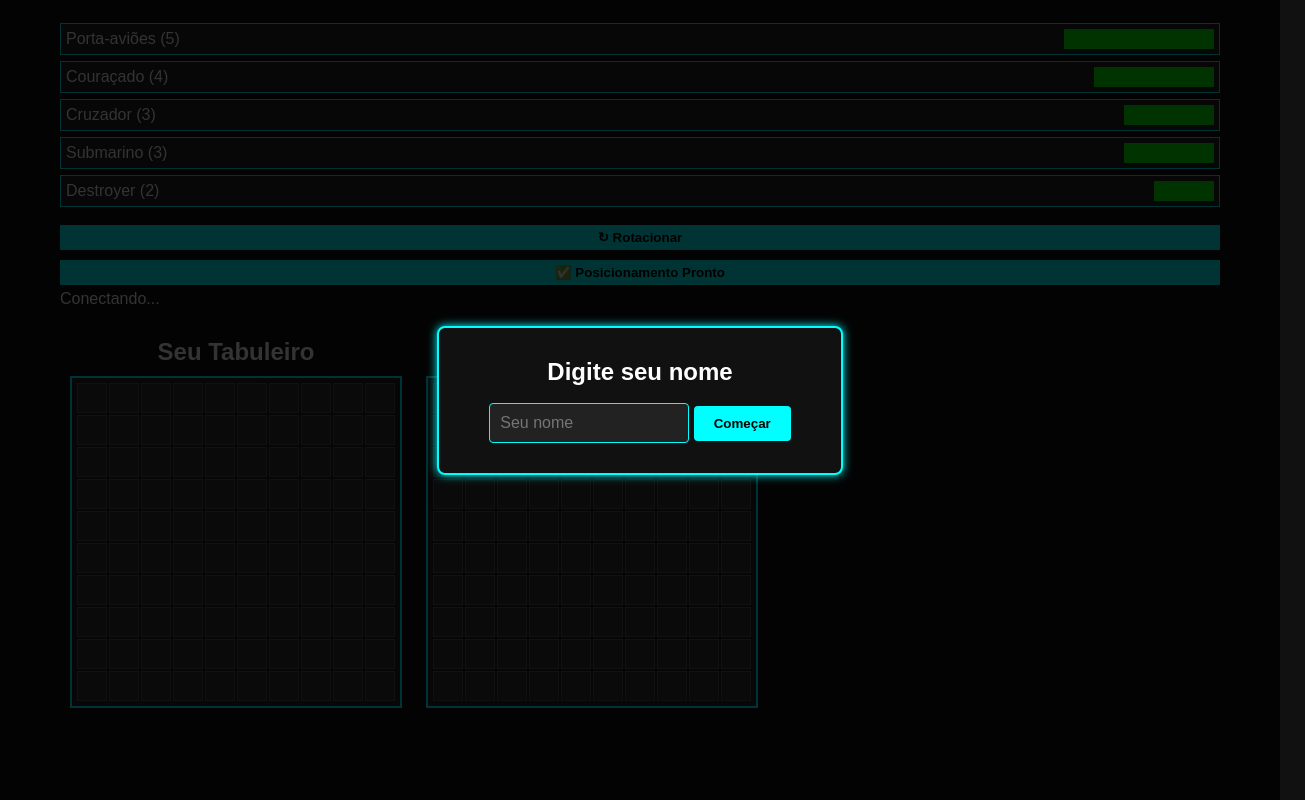
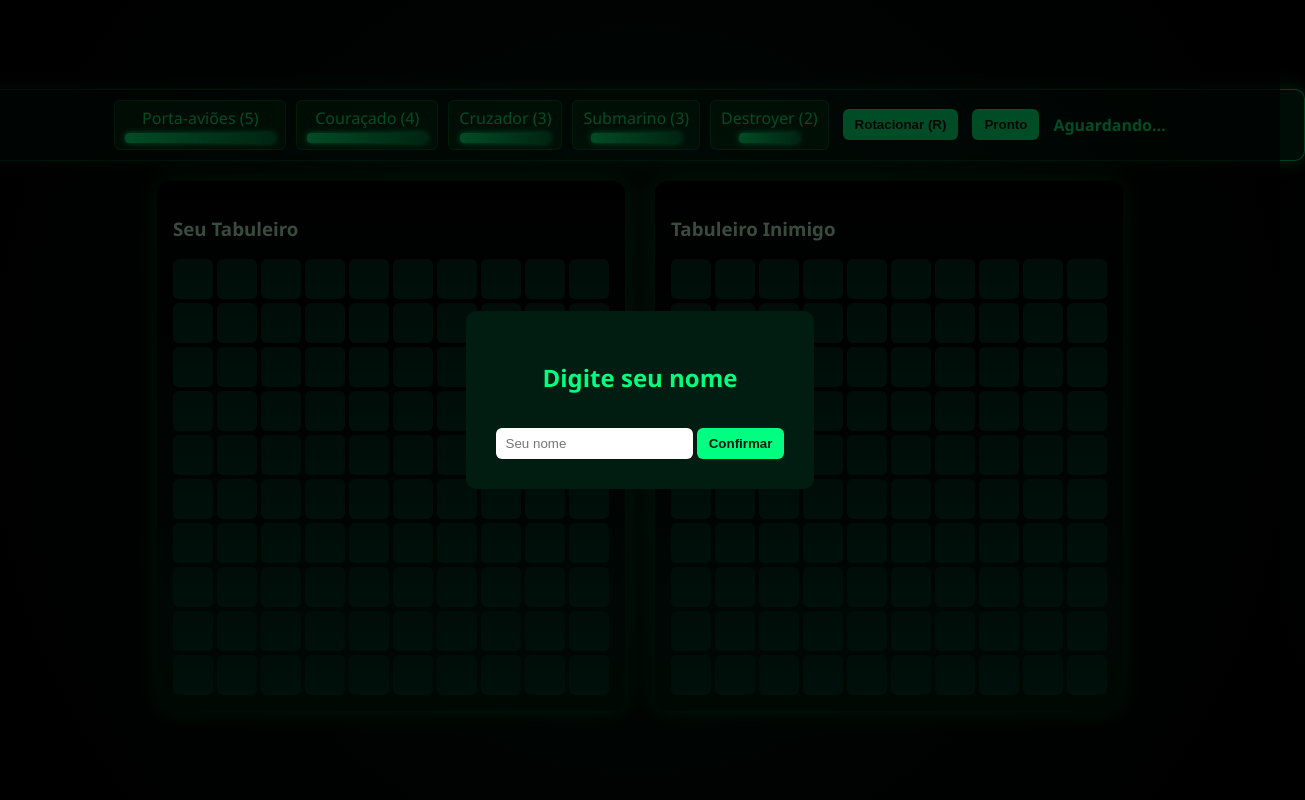
Before and after one commit to EduardoVianaMarques/Batalha-Naval, a website: page public/index.html in a window 1280 px wide. Shown: the whole page, 1305 px wide, since content can reach past the window. Drawn offline with nearby package versions, Linux system fonts and the light colour scheme; no server answers.

Commit message:
v3-funcionandoPerfeitamente

```diff
--- a/public/index.html
+++ b/public/index.html
@@ -1,33 +1,52 @@
-<!doctype html>
+<!DOCTYPE html>
 <html lang="pt-BR">
 <head>
-  <meta charset="utf-8" />
-  <meta name="viewport" content="width=device-width, initial-scale=1">
-  <title>Batalha Naval — Multiplayer Neon</title>
-  <link rel="stylesheet" href="style.css" />
-  <script src="/socket.io/socket.io.js"></script>
+<meta charset="UTF-8">
+<meta name="viewport" content="width=device-width, initial-scale=1.0">
+<title>Batalha Naval Multiplayer</title>
+<link rel="stylesheet" href="style.css">
 </head>
 <body>
   <div class="wrap">
-    <aside class="controls">
+
+    <div class="controls">
       <div class="ship-list" id="shipList"></div>
-      <button id="rotate">↻ Rotacionar</button>
-      <button id="ready">✅ Posicionamento Pronto</button>
-      <div id="status">Conectando...</div>
-    </aside>
+      <button id="rotate">Rotacionar (R)</button>
+      <button id="ready">Pronto</button>
+      <span id="status">Aguardando...</span>
+    </div>
 
     <main>
-      <div class="board">
-        <h2>Seu Tabuleiro</h2>
-        <div class="grid" id="playerGrid"></div>
+      <div class="board" id="playerBoard">
+        <h3>Seu Tabuleiro</h3>
+        <div id="playerGrid" class="grid"></div>
       </div>
-      <div class="board">
-        <h2>Tabuleiro Inimigo</h2>
-        <div class="grid" id="enemyGrid"></div>
+
+      <div class="board" id="enemyBoard">
+        <h3>Tabuleiro Inimigo</h3>
+        <div id="enemyGrid" class="grid"></div>
       </div>
     </main>
   </div>
 
-  <script src="script.js"></script>
+  <!-- Modal Nome -->
+  <div class="modal" id="nameModal">
+    <div class="modal-content">
+      <h2>Digite seu nome</h2>
+      <input type="text" id="playerName" placeholder="Seu nome">
+      <button id="confirmName">Confirmar</button>
+    </div>
+  </div>
+
+  <!-- Modal Vencedor -->
+  <div class="modal" id="winnerModal" style="display:none;">
+    <div class="modal-content">
+      <h2 id="winnerText">Vitória!</h2>
+      <button id="playAgain">Jogar Novamente</button>
+    </div>
+  </div>
+
+<script src="/socket.io/socket.io.js"></script>
+<script src="script.js"></script>
 </body>
 </html>
--- a/public/script.js
+++ b/public/script.js
@@ -10,11 +10,9 @@ const SHIPS = [
 
 let roomId = null;
 let myTurn = false;
+let locked = false;
 let orientation = 'horizontal';
 let playerName = '';
-let playerCells = [];
-let enemyCells = [];
-let playerShips = [];
 
 const playerGrid = document.getElementById('playerGrid');
 const enemyGrid = document.getElementById('enemyGrid');
@@ -23,29 +21,28 @@ const statusEl = document.getElementById('status');
 const rotateBtn = document.getElementById('rotate');
 const readyBtn = document.getElementById('ready');
 
-// --- Modal de nome do jogador ---
-function askName() {
-  const overlay = document.createElement('div');
-  overlay.className = 'game-overlay';
-  overlay.innerHTML = `
-    <div class="name-box">
-      <h2>Digite seu nome</h2>
-      <input type="text" id="playerNameInput" placeholder="Seu nome"/>
-      <button id="startBtn">Começar</button>
-    </div>
-  `;
-  document.body.appendChild(overlay);
+// Modal de nome
+const nameModal = document.getElementById('nameModal');
+const confirmNameBtn = document.getElementById('confirmName');
+const playerNameInput = document.getElementById('playerName');
 
-  document.getElementById('startBtn').addEventListener('click', () => {
-    const input = document.getElementById('playerNameInput');
-    if (input.value.trim() === '') return alert('Digite um nome!');
-    playerName = input.value.trim();
-    overlay.remove();
-  });
-}
-askName();
+confirmNameBtn.addEventListener('click', () => {
+  const val = playerNameInput.value.trim();
+  if (!val) return alert('Digite seu nome!');
+  playerName = val;
+  nameModal.style.display = 'none';
+});
 
-// --- Criação dos grids ---
+playerNameInput.addEventListener('keyup', (e) => {
+  if (e.key === 'Enter') confirmNameBtn.click();
+});
+
+let playerCells = [];
+let enemyCells = [];
+let playerShips = [];
+let enemyHits = 0; // Contador de acertos no inimigo
+
+// === Criação dos grids ===
 function createGrid(container, arr, clickHandler) {
   container.innerHTML = '';
   for (let i = 0; i < 100; i++) {
@@ -60,7 +57,7 @@ function createGrid(container, arr, clickHandler) {
 createGrid(playerGrid, playerCells);
 createGrid(enemyGrid, enemyCells, handleAttack);
 
-// --- Renderizar lista de navios ---
+// === Renderizar lista de navios ===
 function renderShipList() {
   shipList.innerHTML = '';
   SHIPS.forEach(ship => {
@@ -82,10 +79,11 @@ function renderShipList() {
 }
 renderShipList();
 
-// --- Drag & Drop ---
+// === Drag & Drop ===
 let draggedShip = null;
 
 function dragStart(e) {
+  if (locked) return;
   draggedShip = {
     id: e.target.dataset.id,
     size: parseInt(e.target.dataset.size)
@@ -95,19 +93,23 @@ function dragStart(e) {
 
 playerCells.forEach(cell => {
   cell.addEventListener('dragover', e => {
-    if (!draggedShip) return;
+    if (!draggedShip || locked) return;
     e.preventDefault();
   });
 
   cell.addEventListener('drop', e => {
-    if (!draggedShip) return;
+    if (!draggedShip || locked) return;
     const idx = +cell.dataset.index;
     placeShip(idx);
   });
 
   cell.addEventListener('click', e => {
+    if (locked) return;
     const c = e.target;
-    if (c.classList.contains('ship-cell')) removeShip(c.dataset.shipId);
+    if (c.classList.contains('ship-cell')) {
+      const shipId = c.dataset.shipId;
+      removeShip(shipId);
+    }
   });
 });
 
@@ -120,9 +122,9 @@ function placeShip(startIdx) {
   for (let i = 0; i < ship.size; i++) {
     const r = orientation === 'horizontal' ? row : row + i;
     const c = orientation === 'horizontal' ? col + i : col;
-    if (r > 9 || c > 9) return;
+    if (r > 9 || c > 9) return; // fora do tabuleiro
     const idx = r * 10 + c;
-    if (playerCells[idx].dataset.state === 'ship') return;
+    if (playerCells[idx].dataset.state === 'ship') return; // sobreposição
     cells.push(idx);
   }
 
@@ -146,43 +148,58 @@ function removeShip(shipId) {
         delete c.dataset.state;
         delete c.dataset.shipId;
       });
-      renderShipList();
+      const shipData = SHIPS.find(x => x.id === shipId);
+      if (shipData) {
+        const div = document.createElement('div');
+        div.className = 'ship-item';
+        div.draggable = true;
+        div.dataset.id = shipData.id;
+        div.dataset.size = shipData.size;
+        div.textContent = `${shipData.name} (${shipData.size})`;
+        const swatch = document.createElement('div');
+        swatch.className = 'ship-swatch';
+        swatch.style.width = `${shipData.size * 30}px`;
+        div.appendChild(swatch);
+        div.addEventListener('dragstart', dragStart);
+        shipList.appendChild(div);
+      }
       return false;
     }
     return true;
   });
 }
 
-// --- Rotacionar navios ---
+// === Rotacionar apenas ao clicar no botão ===
 rotateBtn.addEventListener('click', () => {
   orientation = orientation === 'horizontal' ? 'vertical' : 'horizontal';
   rotateBtn.classList.toggle('rotated');
 });
 
-// --- Ready ---
+// === Botão Ready ===
 readyBtn.addEventListener('click', () => {
   if (playerShips.length !== SHIPS.length) {
     alert('Posicione todos os navios antes de continuar!');
     return;
   }
+  locked = true;
+  readyBtn.disabled = true;
+  shipList.innerHTML = '';
   const boardState = playerCells.map(c => c.classList.contains('ship-cell'));
-  socket.emit('ready', { roomId, board: boardState, name: playerName });
+  socket.emit('ready', { roomId, board: boardState });
   statusEl.textContent = 'Aguardando oponente...';
 });
 
-// --- Multiplayer ---
+// === Multiplayer ===
 socket.on('connect', () => (statusEl.textContent = '🟡 Aguardando outro jogador...'));
 socket.on('waiting', msg => (statusEl.textContent = msg));
 socket.on('match_found', ({ roomId: r }) => {
   roomId = r;
   statusEl.textContent = '🟢 Adversário encontrado!';
 });
-
-socket.on('both_ready', ({ firstTurn, names }) => {
-  myTurn = firstTurn === socket.id;
-  statusEl.textContent = myTurn ? 'Seu turno!' : `Turno do adversário...`;
+socket.on('both_ready', ({ firstTurn }) => {
+  myTurn = (firstTurn === socket.id);
+  statusEl.textContent = myTurn ? 'Seu turno!' : 'Turno do inimigo...';
 });
-
 socket.on('incoming_attack', ({ targetIndex }) => {
   const cell = playerCells[targetIndex];
   const hit = cell.classList.contains('ship-cell');
@@ -192,42 +209,48 @@ socket.on('incoming_attack', ({ targetIndex }) => {
   myTurn = true;
   statusEl.textContent = 'Seu turno!';
 });
-
 socket.on('attack_feedback', ({ targetIndex, hit }) => {
   const cell = enemyCells[targetIndex];
   cell.classList.add(hit ? 'hit' : 'miss');
 
+  if (hit) {
+    enemyHits++;
+    if (enemyHits === 17) {
+      // Vitória local confirmada
+      socket.emit('game_over', { roomId });
+      showEndModal(`${playerName} venceu! 🎉`);
+      return;
+    }
+  }
+
   myTurn = false;
   statusEl.textContent = 'Turno do inimigo...';
 });
-
-socket.on('game_won', () => showWinnerModal(true));
-socket.on('game_lost', () => showWinnerModal(false));
-
 socket.on('opponent_left', () => {
   alert('❌ Oponente saiu da partida.');
   location.reload();
 });
 
-// --- Ataque ---
 function handleAttack(e) {
-  if (!myTurn || !roomId) return;
+  if (!myTurn || !roomId || !locked) return;
   const idx = +e.target.dataset.index;
   socket.emit('attack', { roomId, targetIndex: idx });
   myTurn = false;
   statusEl.textContent = 'Turno do inimigo...';
 }
 
-// --- Modal de vitória ---
-function showWinnerModal(win) {
-  const overlay = document.createElement('div');
-  overlay.className = 'game-overlay';
-  overlay.innerHTML = `
-    <div class="winner-box">
-      <h2>${win ? '🎉 Você venceu!' : '💀 Você perdeu!'}</h2>
-      <button id="reloadBtn">Jogar novamente</button>
+// Modais de vitória
+socket.on('game_won', () => showEndModal(`${playerName} venceu! 🎉`));
+socket.on('game_lost', () => showEndModal(`Você perdeu! 💀`));
+
+function showEndModal(msg) {
+  const modal = document.createElement('div');
+  modal.className = 'modal';
+  modal.innerHTML = `
+    <div class="modal-content">
+      <h2>${msg}</h2>
     </div>
   `;
-  document.body.appendChild(overlay);
-  document.getElementById('reloadBtn').addEventListener('click', () => location.reload());
+  document.body.appendChild(modal);
+  locked = true;
 }
--- a/public/style.css
+++ b/public/style.css
@@ -1,172 +1,200 @@
-/* Reset básico */
-* {
-  box-sizing: border-box;
-  margin: 0;
-  padding: 0;
-  font-family: 'Arial', sans-serif;
+:root {
+  --accent: #00ff80;
+  --accent-dark: #007a3d;
+  --cell-dark: #012b1b;
+  --cell-light: #023523;
+  --bg: #000;
 }
 
 body {
-  background: #111;
-  color: #fff;
+  background: radial-gradient(circle at center, #001a10, #000 90%);
+  color: #b9fbd1;
+  font-family: "Segoe UI", sans-serif;
+  margin: 0;
+  display: flex;
+  justify-content: center;
+  align-items: center;
+  height: 100vh;
+  overflow: hidden;
 }
 
 .wrap {
-  max-width: 1200px;
-  margin: 0 auto;
-  padding: 20px;
+  display: flex;
+  flex-direction: column;
+  align-items: center;
+  width: 100%;
+  max-width: 1300px;
 }
 
-header h1 {
-  text-align: center;
-  color: #0ff;
-  margin-bottom: 20px;
-  text-shadow: 0 0 5px #0ff;
+.controls {
+  display: flex;
+  justify-content: center;
+  align-items: center;
+  gap: 14px;
+  width: 1300px;
+  background: rgba(0, 255, 128, 0.05);
+  border: 1px solid rgba(0, 255, 128, 0.2);
+  padding: 10px 14px;
+  border-radius: 10px;
+  box-shadow: 0 0 20px rgba(0, 255, 128, 0.15);
 }
 
-/* Grids */
-.board {
-  display: inline-block;
-  vertical-align: top;
-  margin: 10px;
+.ship-list {
+  display: flex;
+  gap: 10px;
 }
 
-.board h2 {
-  text-align: center;
-  margin-bottom: 10px;
+.ship-item {
+  background: rgba(0, 255, 80, 0.1);
+  border: 1px solid rgba(0, 255, 128, 0.2);
+  color: var(--accent);
+  border-radius: 6px;
+  padding: 6px 10px;
+  cursor: grab;
+  display: flex;
+  flex-direction: column;
+  align-items: center;
+  transition: background 0.2s, transform 0.2s;
+}
+
+.ship-item.dragging {
+  opacity: 0.8;
+  position: absolute;
+  z-index: 1000;
+}
+
+.ship-item.horizontal {
+  transform: rotate(0deg);
+}
+
+.ship-item.vertical {
+  transform: rotate(90deg);
+}
+
+.ship-item:hover {
+  background: rgba(0, 255, 80, 0.2);
+}
+
+.ship-swatch {
+  height: 10px;
+  background: linear-gradient(90deg, var(--accent), var(--accent-dark));
+  border-radius: 4px;
+  box-shadow: 0 0 6px var(--accent);
+  margin-top: 4px;
+}
+
+button {
+  background: var(--accent);
+  color: #001b0d;
+  border: none;
+  padding: 8px 12px;
+  border-radius: 6px;
+  font-weight: bold;
+  cursor: pointer;
+  transition: transform 0.15s, background 0.25s;
+}
+
+button:hover {
+  background: #00e372;
+  transform: scale(1.05);
+}
+
+button:disabled {
+  opacity: 0.5;
+  cursor: not-allowed;
+}
+
+#status {
+  color: var(--accent);
+  font-weight: bold;
+}
+
+main {
+  display: flex;
+  justify-content: center;
+  align-items: flex-start;
+  gap: 30px;
+  margin-top: 20px;
+}
+
+.board {
+  background: linear-gradient(180deg, #000, #011c10);
+  padding: 16px;
+  border-radius: 12px;
+  box-shadow: 0 0 25px rgba(0, 255, 100, 0.25);
 }
 
 .grid {
   display: grid;
-  grid-template-columns: repeat(10, 30px);
-  grid-template-rows: repeat(10, 30px);
-  gap: 2px;
-  background: #222;
-  padding: 5px;
-  border: 2px solid #0ff;
+  grid-template-columns: repeat(10, 40px);
+  grid-template-rows: repeat(10, 40px);
+  gap: 4px;
 }
 
 .cell {
-  width: 30px;
-  height: 30px;
-  background: #333;
-  border: 1px solid #555;
-  cursor: pointer;
-  transition: 0.2s;
+  width: 40px;
+  height: 40px;
+  border-radius: 6px;
+  background: linear-gradient(180deg, var(--cell-dark), var(--cell-light));
+  transition: transform 0.15s, background 0.2s;
 }
 
 .cell:hover {
-  background: #444;
+  transform: scale(1.05);
+  outline: 2px solid var(--accent);
 }
 
-.cell.ship-cell {
-  background: #0f0;
+.ship-cell {
+  background: linear-gradient(90deg, var(--accent), var(--accent-dark));
+  box-shadow: 0 0 10px var(--accent);
 }
 
-.cell.hit {
-  background: red;
+.hit {
+  background: radial-gradient(circle, #ff3030, #7a1010);
+  animation: blinkHit 0.6s infinite alternate;
 }
 
-.cell.miss {
-  background: #555;
+.miss {
+  background: radial-gradient(circle, #0a2a1a, #000);
+  border: 1px dashed #045b3d;
 }
 
-/* Barra lateral */
-.controls {
-  display: flex;
-  flex-direction: column;
-  margin-bottom: 20px;
+@keyframes blinkHit {
+  from { box-shadow: 0 0 5px #ff3030; }
+  to { box-shadow: 0 0 15px #ff3030; }
 }
 
-#rotate, #ready {
-  margin: 5px 0;
-  padding: 5px 10px;
-  cursor: pointer;
-  background: #0ff;
-  border: none;
-  color: #000;
-  font-weight: bold;
-  transition: 0.2s;
-}
-
-#rotate.rotated {
-  transform: rotate(90deg);
-}
-
-#rotate:hover, #ready:hover {
-  background: #0cc;
-}
-
-/* Lista de navios */
-.ship-list {
-  display: flex;
-  flex-direction: column;
-  margin-bottom: 10px;
-}
-
-.ship-item {
-  background: #222;
-  border: 1px solid #0ff;
-  margin: 3px 0;
-  padding: 5px;
-  cursor: grab;
-  display: flex;
-  align-items: center;
-  justify-content: space-between;
-}
-
-.ship-swatch {
-  height: 20px;
-  background: #0f0;
-}
-
-/* Modal overlay */
-.game-overlay {
+/* Modais */
+.modal {
   position: fixed;
-  top: 0;
-  left: 0;
-  width: 100%;
-  height: 100%;
-  background: rgba(0,0,0,0.8);
+  top:0; left:0; right:0; bottom:0;
   display: flex;
   justify-content: center;
   align-items: center;
-  z-index: 1000;
+  background: rgba(0,0,0,0.7);
+  z-index: 999;
 }
 
-/* Nome do jogador */
-.name-box, .winner-box {
-  background: #111;
-  border: 2px solid #0ff;
-  padding: 30px 50px;
+.modal-content {
+  background: #011c10;
+  padding: 30px;
+  border-radius: 10px;
   text-align: center;
-  box-shadow: 0 0 10px #0ff;
-  border-radius: 8px;
+  color: var(--accent);
 }
 
-.name-box input {
-  padding: 10px;
-  margin-top: 15px;
-  width: 200px;
-  font-size: 16px;
-  border: 1px solid #0ff;
-  border-radius: 4px;
-  background: #222;
-  color: #fff;
+.modal input {
+  padding: 8px 10px;
+  border-radius: 6px;
+  border: none;
+  margin-top: 10px;
 }
 
-.name-box button, .winner-box button {
-  padding: 10px 20px;
-  margin-top: 20px;
-  border: none;
-  background: #0ff;
-  color: #000;
-  font-weight: bold;
-  cursor: pointer;
-  transition: 0.2s;
-  border-radius: 4px;
+.modal button {
+  margin-top: 15px;
 }
 
-.name-box button:hover, .winner-box button:hover {
-  background: #0cc;
+/* Rotação durante drag */
+.ship-item.dragging {
+  transform: rotate(var(--drag-rotation));
 }
```
Also changed, not shown: server.js (+16 -11 lines).
